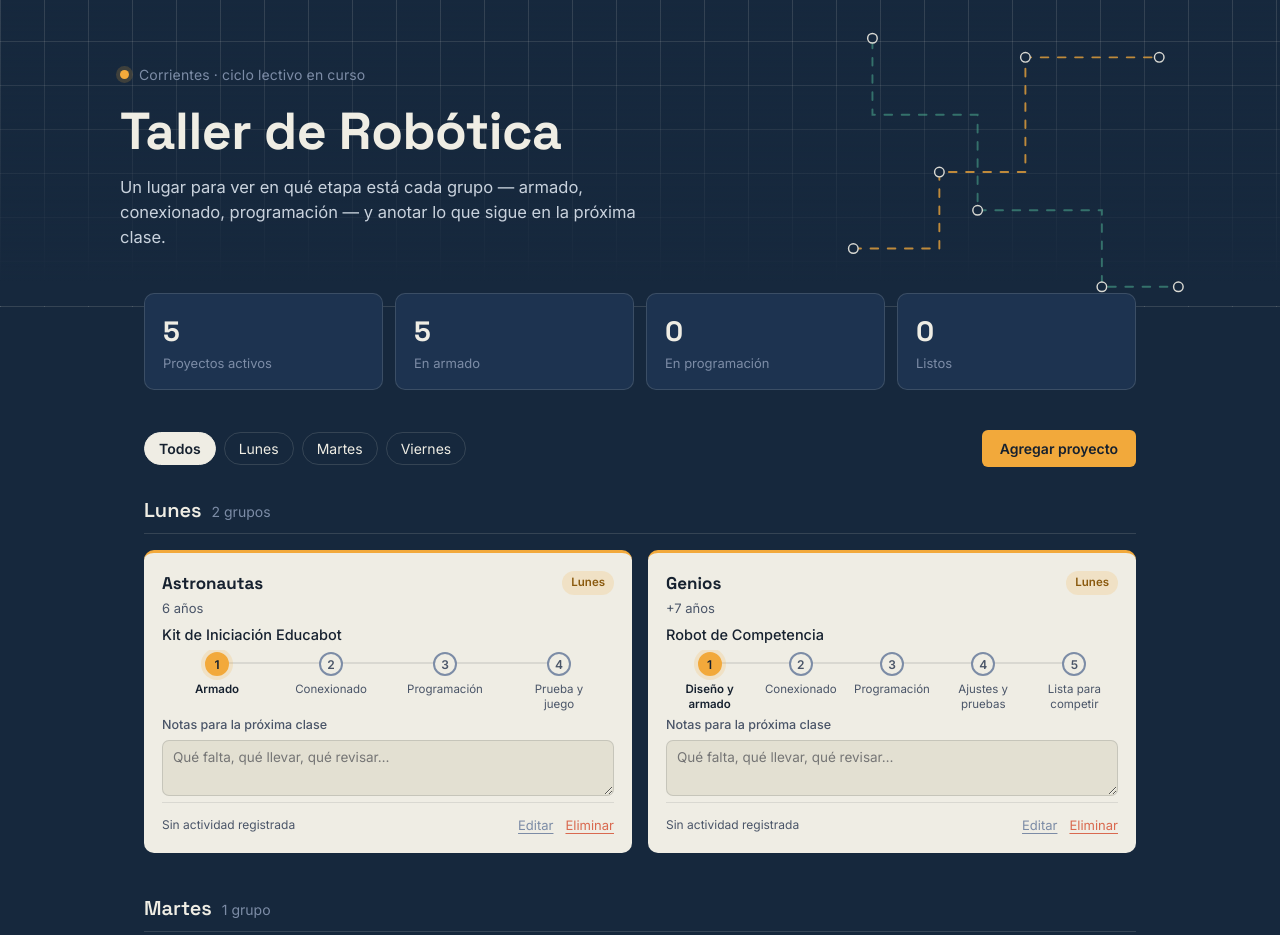
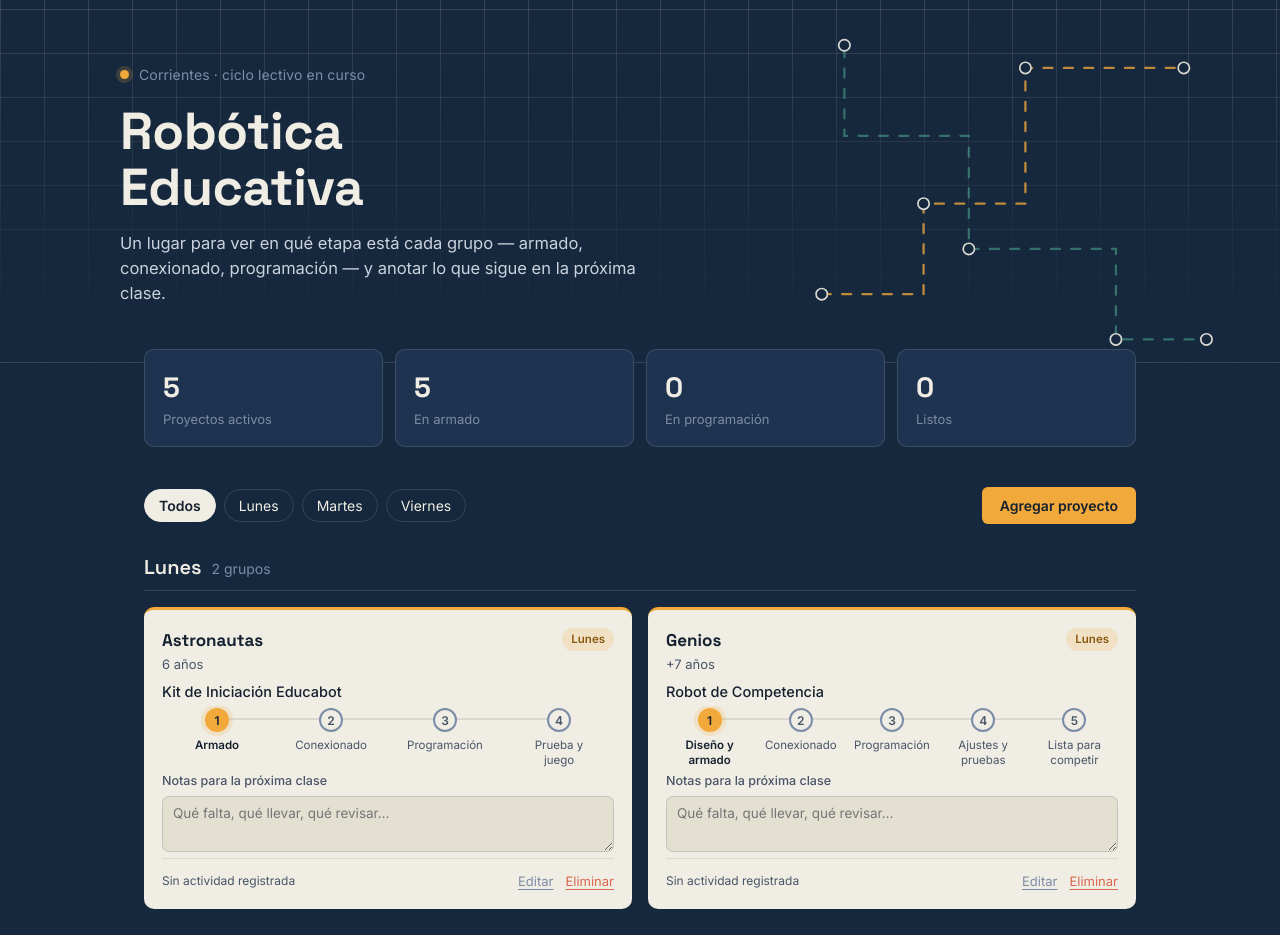
Before and after one commit to SamiraNoemi29/Proyectos-Rob-tica-Educativa, a plain HTML site: page index.html in a window 1280 px wide. Shown: the top 935 px of the page. Drawn offline with Linux system fonts and the light colour scheme.

Commit message:
Update title and header for educational robotics

```diff
--- a/index.html
+++ b/index.html
@@ -3,7 +3,7 @@
 <head>
 <meta charset="UTF-8">
 <meta name="viewport" content="width=device-width, initial-scale=1.0">
-<title>Taller de Robótica — Seguimiento de proyectos</title>
+<title>Robótica Educativa — Seguimiento de proyectos</title>
 <style>
   @import url('https://fonts.googleapis.com/css2?family=Space+Grotesk:wght@500;600;700&family=Inter:wght@400;500;600&display=swap');
 
@@ -408,7 +408,7 @@
       <span class="node-dot"></span>
       <p class="kicker">Corrientes · ciclo lectivo en curso</p>
     </div>
-    <h1>Taller de Robótica</h1>
+    <h1>Robótica Educativa</h1>
     <p class="sub">Un lugar para ver en qué etapa está cada grupo — armado, conexionado, programación — y anotar lo que sigue en la próxima clase.</p>
   </div>
   <div class="circuit-wrap" aria-hidden="true">
```
